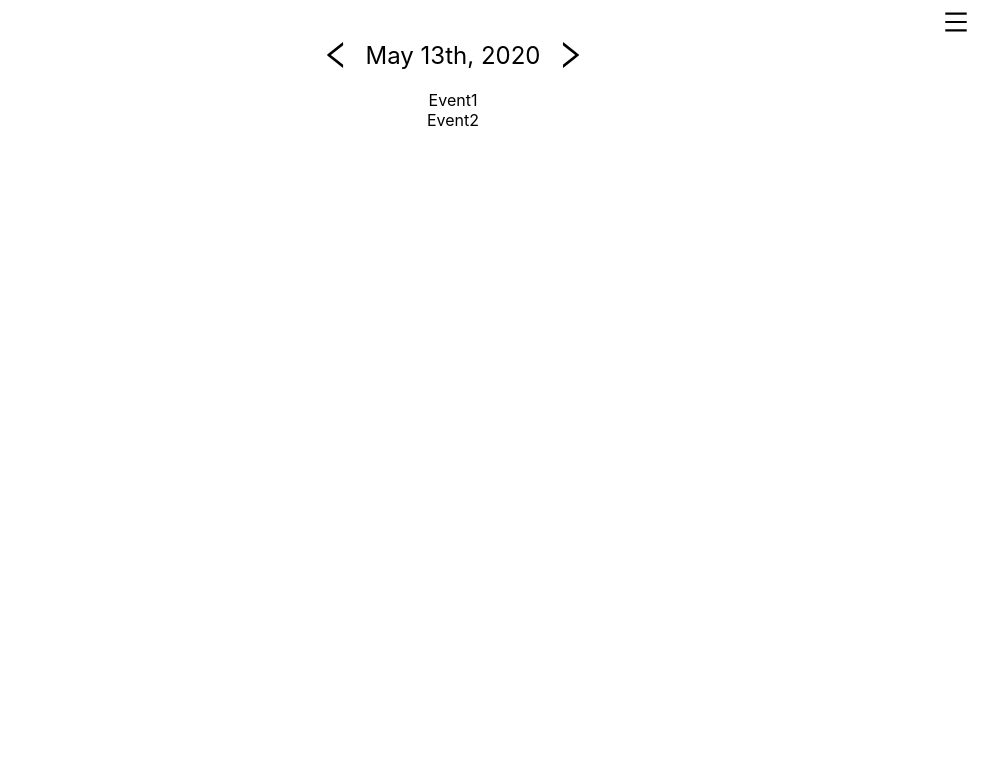
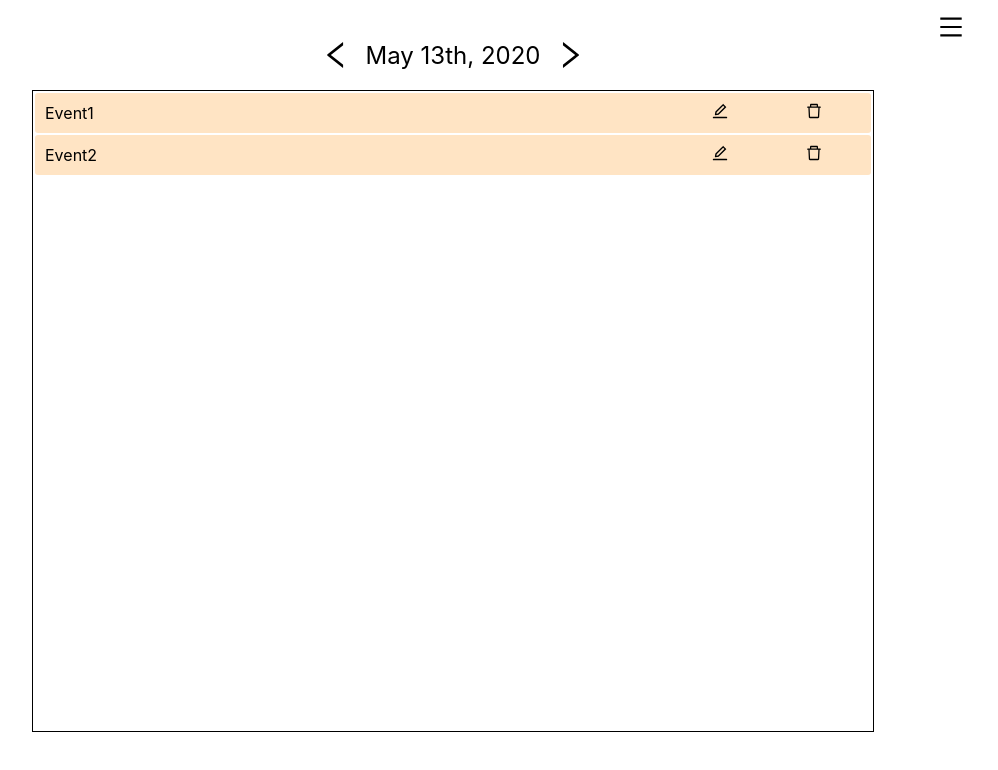
Before and after one commit to conmart/dayta, a React (Create React App) app: page / in a window 1280 px wide. Shown: the top 770 px of the page, without its empty margins (187-1185 px from the left). Built offline with nearby package versions, Linux system fonts and the light colour scheme.

Commit message:
rough draft of day view and menu with basic styling

```diff
--- a/src/app.module.css
+++ b/src/app.module.css
@@ -3,7 +3,6 @@
   width: 100%;
   margin: 0 auto;
   text-align: center;
-  height: 100%;
+  height: 100vh;
   max-width: 1050px;
-  max-height: 700px;
 }
--- a/src/components/day/day.module.css
+++ b/src/components/day/day.module.css
@@ -10,3 +10,25 @@
   padding: 0 15px;
   font-size: 24px;
 }
+
+.eventList {
+  border: 1px solid black;
+  width: 80%;
+  margin: 0 auto;
+  height: 80%;
+}
+
+.eventContainer {
+  background-color: bisque;
+  border-radius: 3px;
+  display: flex;
+  justify-content: space-between;
+  margin: 2px;
+  padding: 10px;
+}
+
+.eventIcons {
+  display: flex;
+  width: 23%;
+  justify-content: space-around;
+}
--- a/src/components/day/dayEvent.jsx
+++ b/src/components/day/dayEvent.jsx
@@ -1,9 +1,18 @@
 import React from 'react';
+import { DeleteOutlined, EditOutlined } from '@ant-design/icons';
 
 import styles from './day.module.css';
 
 const DayEvent = ({ category }) => {
-  return <div>{category}</div>;
+  return (
+    <div className={styles.eventContainer}>
+      {category}
+      <div className={styles.eventIcons}>
+        <EditOutlined />
+        <DeleteOutlined />
+      </div>
+    </div>
+  );
 };
 
 export default DayEvent;
--- a/src/components/day/index.jsx
+++ b/src/components/day/index.jsx
@@ -1,4 +1,4 @@
-import React from 'react';
+import React, { Fragment } from 'react';
 
 import { useGlobalState } from '../../state';
 
@@ -23,14 +23,14 @@ const Day = () => {
   ));
 
   return (
-    <div>
+    <Fragment>
       <DayHeader
         nextDay={() => updateSelectedDate(true)}
         previousDay={() => updateSelectedDate(false)}
         selectedDate={selectedDate}
       />
-      <div>{eventList}</div>
-    </div>
+      <div className={styles.eventList}>{eventList}</div>
+    </Fragment>
   );
 };
 
--- a/src/components/menu/menu.jsx
+++ b/src/components/menu/menu.jsx
@@ -11,9 +11,9 @@ const Menu = ({ closeMenu }) => {
     { link: '/categories', label: 'Categories' },
   ];
 
-  const menuLinks = menuItems.map((item) => (
-    <li>
-      <NavLink to={item.link} key={item.label}>
+  const menuLinks = menuItems.map((item, index) => (
+    <li key={index}>
+      <NavLink to={item.link} key={index}>
         {item.label}
       </NavLink>
     </li>
--- a/src/components/menu/menu.module.css
+++ b/src/components/menu/menu.module.css
@@ -22,10 +22,11 @@
   right: 0;
   top: 0;
   cursor: pointer;
-  padding: 10px;
+  padding: 15px;
 }
 
 .list {
+  text-align: left;
   padding-left: 20px;
   list-style-type: none;
 }
```
